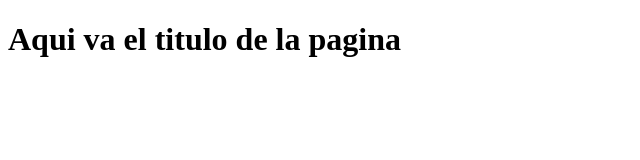
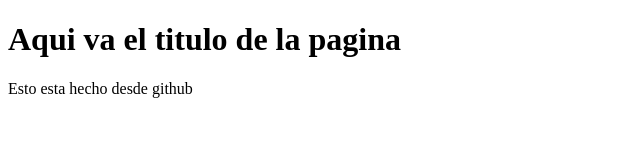
Before and after one commit to ohg91/Proyecto-web-empresa-B, a plain HTML site: page index.html in a window 1280 px wide. Shown: the whole page, without its empty margins (0-640 px from the left). Drawn offline with Linux system fonts and the light colour scheme.

Commit message:
Update index.html

```diff
--- a/index.html
+++ b/index.html
@@ -6,5 +6,6 @@
 </head>
 <body>
     <h1>Aqui va el titulo de la pagina</h1>
+    <p>Esto esta hecho desde github</p>
 </body>
 </html>
```
